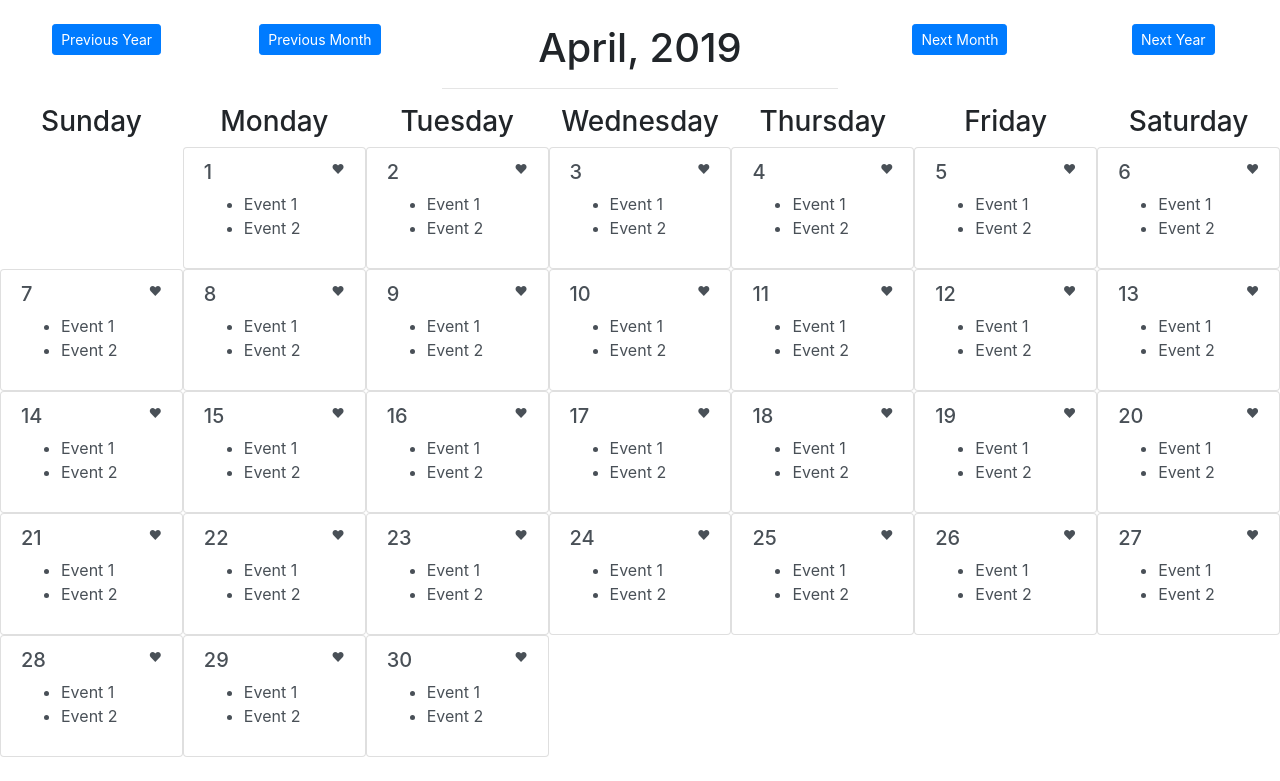
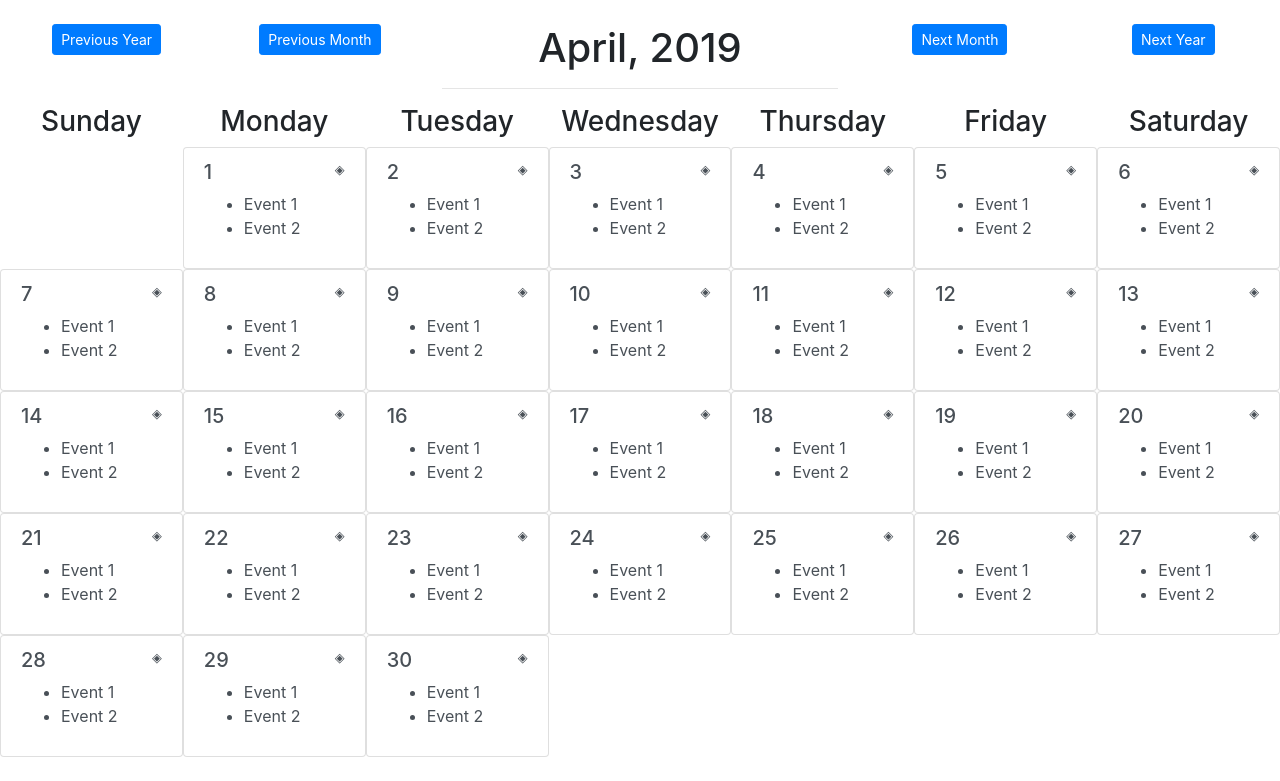
Before and after one commit to Clementef/FlaskCalendar, a Flask app: page /calendar in a window 1280 px wide. Shown: the part 56-837 px from the top of the page. Run offline with Flask 2, Linux system fonts and the light colour scheme; some libraries are stand-ins or nearby versions.

```diff
--- a/app/templates/calendar.html
+++ b/app/templates/calendar.html
@@ -39,14 +39,14 @@
 	<a href="/day/{{day}}/{{monthName}}/{{year}}" class="list-group-item list-group-item-action flex-column align-items-start">
 	  <div class="d-flex w-100 justify-content-between">
 	    <h5 class="mb-1">{{day}}</h5>
-                <small>♥</small>
+	    <small class="event-badge">◈</small>
 	  </div>
 	  <p class="mb-1">
 	    <ul>
 	      <li>Event 1</li>
 	      <li>Event 2</li>
 	    </ul>
-              </small>
+	  </p>
 	</a>
 	</div>
 	</div>
```
Lines whose indentation alone changed are shown as unchanged.
